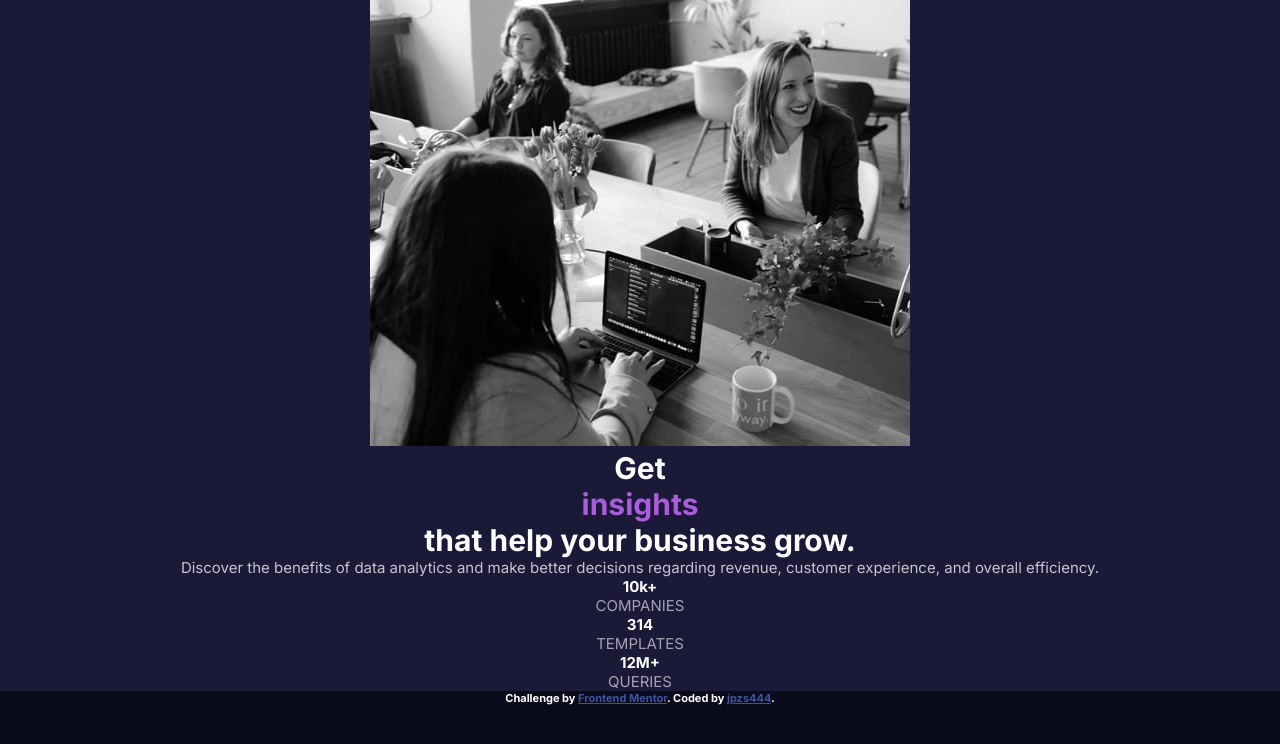
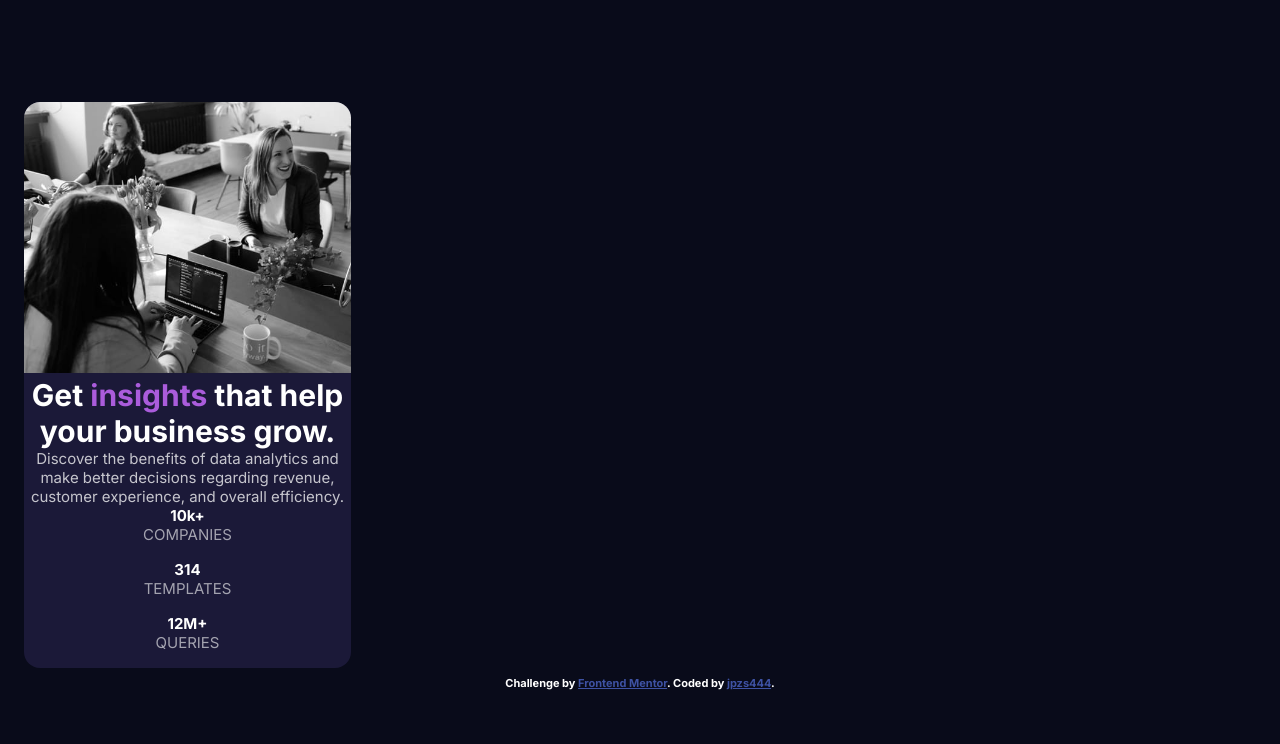
Before and after one commit to jpzs444/stats-preview-card-component, a plain HTML site: page index.html in a window 1280 px wide. Drawn offline with Linux system fonts and the light colour scheme.

Commit message:
✨ feat: add initial styles for parent elements

```diff
--- a/css/styles.css
+++ b/css/styles.css
@@ -19,7 +19,6 @@ html {
 
 body {
     background-color: var(--very-dark-blue);
-    min-height: 100vh;
     font-family: 'Inter', sans-serif;
     font-weight: bold;
     font-size: 0.9375rem;
@@ -27,12 +26,31 @@ body {
     text-align: center;
 }
 
+.container {
+    min-height: 100vh;
+    display: flex;
+    flex-direction: column;
+    justify-content: center;
+}
+
 .card {
     background-color: var(--dark-desaturated-blue);
+    border-radius: 1rem;
+    overflow: hidden;
+    display: flex;
+    flex-direction: column;
+    max-width: 20.4375rem;
+    margin: 0 1.5rem;
 }
 
 .accent {
     color: var(--soft-violet);
+}
+
+.card-image img {
+    width: 100%;
+    height: 100%;
+    object-fit: cover;
 }
 
 .main-paragraph {
@@ -41,18 +59,17 @@ body {
 }
 
 .stat-heading {
+    display: block;
     font-weight: 400;
     color: var(--slightly-transparent-white-stat);
+    padding-bottom: 1rem;
 }
 
 .attribution {
     font-size: 0.6875rem;
+    padding: 0.5rem;
 }
 
 .attribution a {
     color: hsl(228, 45%, 44%);
 }
-
-span {
-    display: block;
-}
```
